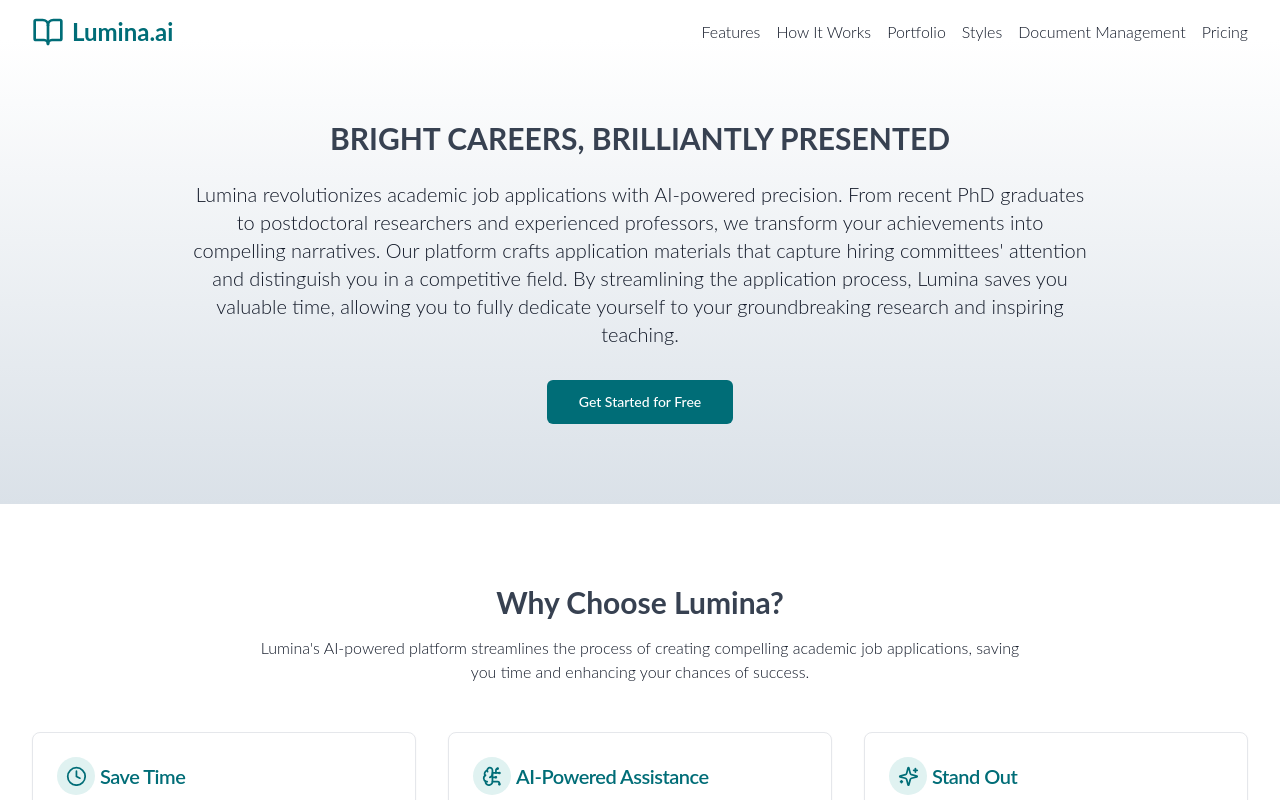
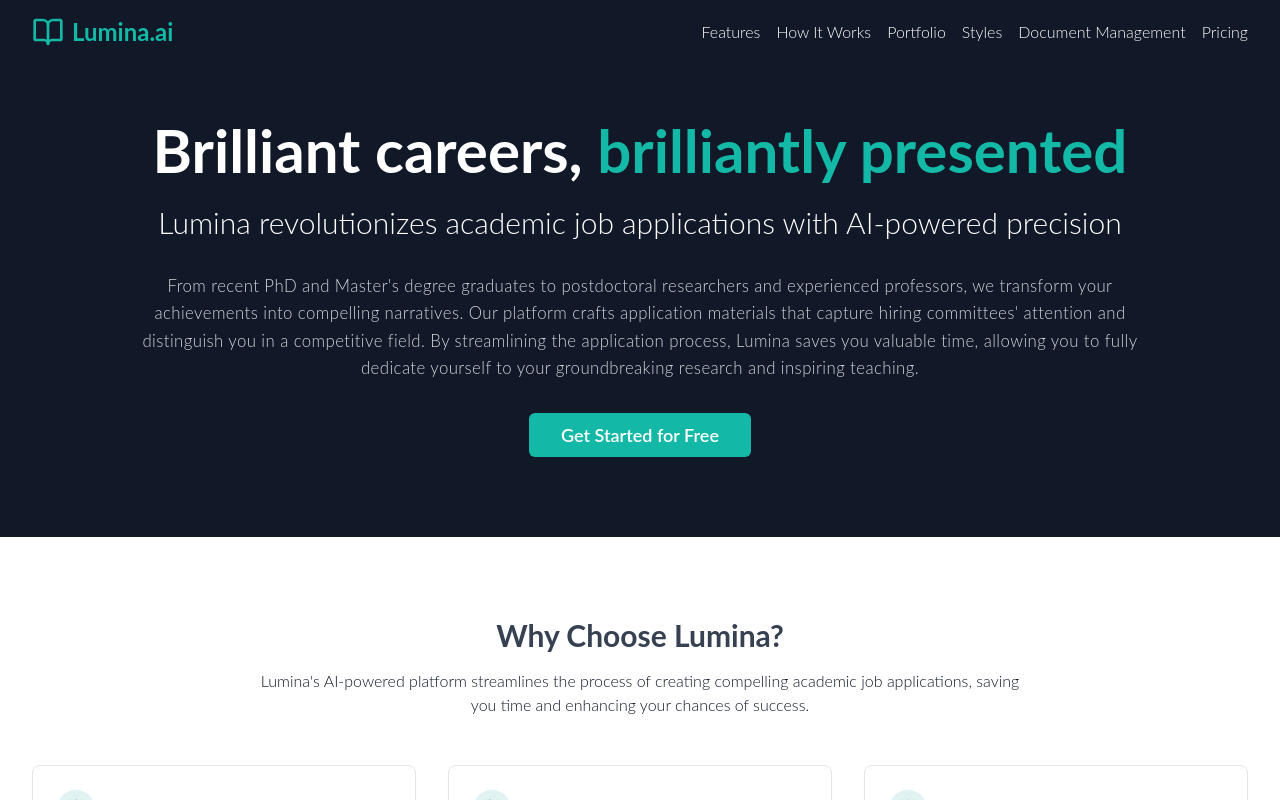
Before and after one commit to Naxus28/lumina.ai, a Next.js app: page / in a window 1280 px wide. Shown: the top 800 px of the page. Built offline with nearby package versions, Linux system fonts and the light colour scheme.

Commit message:
Adds new hero styles

```diff
--- a/app/components/landing/Header.tsx
+++ b/app/components/landing/Header.tsx
@@ -35,12 +35,12 @@ export const Header: React.FC = () => {
 	return (
 		<header
 			className={`fixed top-0 left-0 right-0 z-50 transition-all duration-200 ease-in-out
-                ${isScrolled ? 'bg-white shadow-md py-4' : 'bg-transparent py-4'}`}
+                ${isScrolled ? 'bg-white shadow-md py-4' : 'bg-gray-900 py-4'}`}
 		>
 			<div className="max-w-7xl mx-auto px-4 sm:px-6 lg:px-8 flex justify-between items-center">
 				<div className="flex items-center">
-					<BookOpen className="h-8 w-8 text-[#006D77]" />
-					<span className="ml-2 text-2xl font-bold text-[#006D77]">Lumina.ai</span>
+					<BookOpen className="h-8 w-8 text-teal-500" />
+					<span className="ml-2 text-2xl font-bold text-teal-500">Lumina.ai</span>
 				</div>
 				<nav>
 					<ul className="flex space-x-4">
@@ -48,7 +48,7 @@ export const Header: React.FC = () => {
 							<li key={item}>
 								<a
 									onClick={() => scrollToSection(item)}
-									className="text-gray-900 hover:text-[#006D77] cursor-pointer"
+									className={`${isScrolled ? 'text-gray-900' : 'text-white'} hover:text-[#006D77] cursor-pointer`}
 								>
 									{item
 										.split('-')
--- a/app/components/landing/hero/HeroSection.tsx
+++ b/app/components/landing/hero/HeroSection.tsx
@@ -1,20 +1,45 @@
 import React from 'react';
 import { Button } from '@/components/ui/button';
 
-export const HeroSection: React.FC = () => (
-	<section className="py-20 mt-10 px-4 sm:px-6 lg:px-8 bg-gradient-to-b from-white to-[#dae1e8]">
-		<div className="max-w-4xl mx-auto text-center">
-			<h1 className="text-3xl sm:text-3xl font-bold text-gray-700 mb-6 uppercase">Bright Careers, Brilliantly Presented</h1>
-			<p className="text-xl text-gray-900 mb-8">
-				Lumina revolutionizes academic job applications with AI-powered precision. From recent PhD graduates to postdoctoral researchers and experienced professors, we transform your achievements into compelling narratives. Our platform crafts application materials that capture hiring committees' attention and distinguish you in a competitive field. By streamlining the application process, Lumina saves you valuable time, allowing you to fully dedicate yourself to your groundbreaking research and
-				inspiring teaching.
+export const HeroSection = () => {
+	return (
+		<section className="py-20 mt-10 px-4 sm:px-6 lg:px-8 bg-gray-900 text-center py-16 px-4">
+			<h1 className="text-4xl md:text-6xl font-bold mb-6">
+				<span className="text-white">Brilliant careers, </span>
+				<span className="text-teal-500">brilliantly presented</span>
+			</h1>
+
+			<h2 className="text-2xl md:text-3xl text-white mb-8">Lumina revolutionizes academic job applications with AI-powered precision</h2>
+
+			<p className="text-gray-300 mb-8 max-w-5xl mx-auto text-[1.05rem] tracking-wide leading-relaxed">
+				From recent PhD and Master's degree graduates to postdoctoral researchers and experienced professors, we transform your achievements into compelling narratives. Our platform crafts application materials that capture hiring committees' attention and distinguish you in a competitive field. By streamlining the application process, Lumina saves you valuable time, allowing you to fully dedicate yourself to your groundbreaking research and inspiring teaching.
 			</p>
 			<Button
 				size="lg"
-				className="bg-[#006D77] hover:bg-[#005a63] text-white transition-colors"
+				className="bg-teal-500 text-white px-8 py-3 rounded-md text-lg font-semibold hover:bg-teal-600 transition-colors"
 			>
 				Get Started for Free
 			</Button>
-		</div>
-	</section>
-);
+		</section>
+	);
+};
+
+// export default HeroSection;
+
+// export const HeroSection: React.FC = () => (
+// 	<section className="py-20 mt-10 px-4 sm:px-6 lg:px-8 bg-gradient-to-b from-white to-[#dae1e8]">
+// 		<div className="max-w-4xl mx-auto text-center">
+// 			<h1 className="text-3xl sm:text-3xl font-bold text-gray-700 mb-6 uppercase">Bright Careers, Brilliantly Presented</h1>
+// 			<p className="text-xl text-gray-900 mb-8">
+// 				Lumina revolutionizes academic job applications with AI-powered precision. From recent PhD graduates to postdoctoral researchers and experienced professors, we transform your achievements into compelling narratives. Our platform crafts application materials that capture hiring committees' attention and distinguish you in a competitive field. By streamlining the application process, Lumina saves you valuable time, allowing you to fully dedicate yourself to your groundbreaking research and
+// 				inspiring teaching.
+// 			</p>
+// 			<Button
+// 				size="lg"
+// 				className="bg-[#006D77] hover:bg-[#005a63] text-white transition-colors"
+// 			>
+// 				Get Started for Free
+// 			</Button>
+// 		</div>
+// 	</section>
+// );
```
